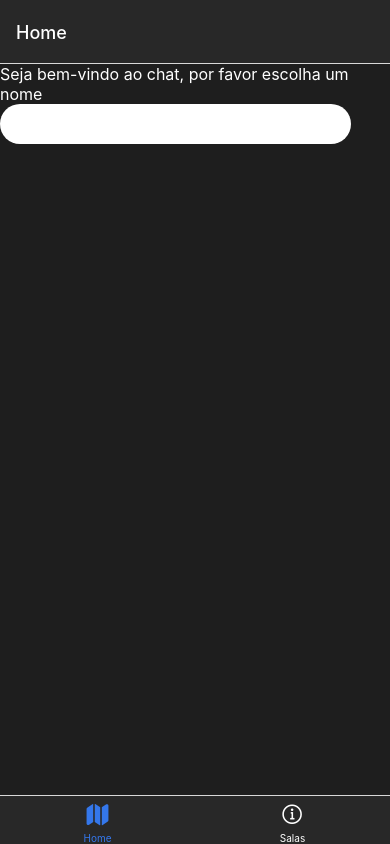
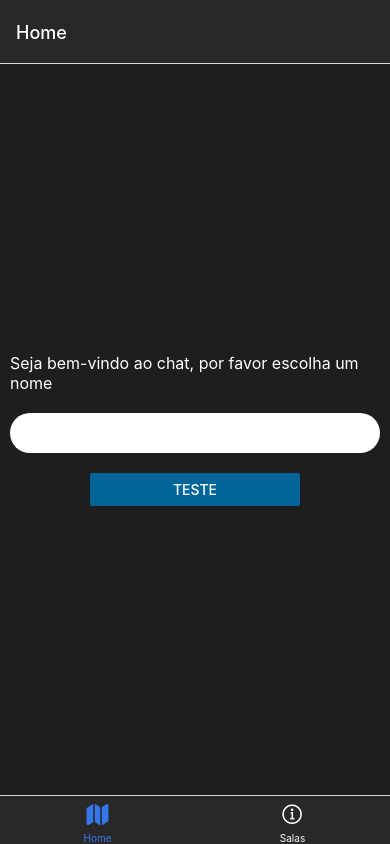
Before and after one commit to peterson337/Clone-whatsapp-react-native, a React Native app: screen / in a window 390 px wide. Built offline with nearby package versions, Linux system fonts and the light colour scheme.

Commit message:
Projeto em desenvolvimento

```diff
--- a/App.js
+++ b/App.js
@@ -4,7 +4,8 @@ import {
   View,
   StatusBar,
   TextInput,
-  StyleSheet
+  StyleSheet,
+  Button
 } from 'react-native';
 import { NavigationContainer, DefaultTheme } from '@react-navigation/native';
 import { createNativeStackNavigator } from '@react-navigation/native-stack';
@@ -24,18 +25,39 @@ function HomeScreen({route, navigation}) {
     <View style={styles.container}>
       {
       name === ''?(
-        <View>
+        <View
+        style={styles.subContainer}>
+
         <Text
         style={styles.Text}
         >
         Seja bem-vindo ao chat, por favor escolha um nome
         </Text>
+
         <TextInput
+        onChange={(text) =>setName(text)}
         style={styles.TextInput}
         ></TextInput>
+
+        <View
+        style={styles.Button}
+
+        >
+        <Button
+        title='teste'
+        color={'#069'}
+        onPress={() => setDefinedName(true)}
+          style={{
+            paddingVertical: 80
+          }}>
+
+        </Button>
+        </View>
+
       </View>
     )   : (
-      <View style={styles.container}>
+      <View
+      style={styles.subContainer}>
       <Text
       style={styles.Text}
       >
@@ -126,22 +148,37 @@ export default function App() {
 const styles = StyleSheet.create({
   container: {
     flex: 1,
-   /*  justifyContent: 'center',
-    alignItems: 'center', */
+    justifyContent: 'center',
+    alignItems: 'center',
     backgroundColor: 'rgb(30,30,30)',
+  },
+
+  subContainer: {
   },
 
   Text: {
     color: 'white',
     fontSize: 16,
+    margin: 10,
+
   },
 
   TextInput: {
-     width: '90%',
+     width: 370,
      height: 40,
      backgroundColor: 'white',
      padding: 10,
      borderRadius: 20,
+     marginBottom: 10,
+     margin: 10,
+
+  },
+
+  Button: {
+    paddingHorizontal: 80,
+    margin: 10,
+
+
   },
 
 });
```
